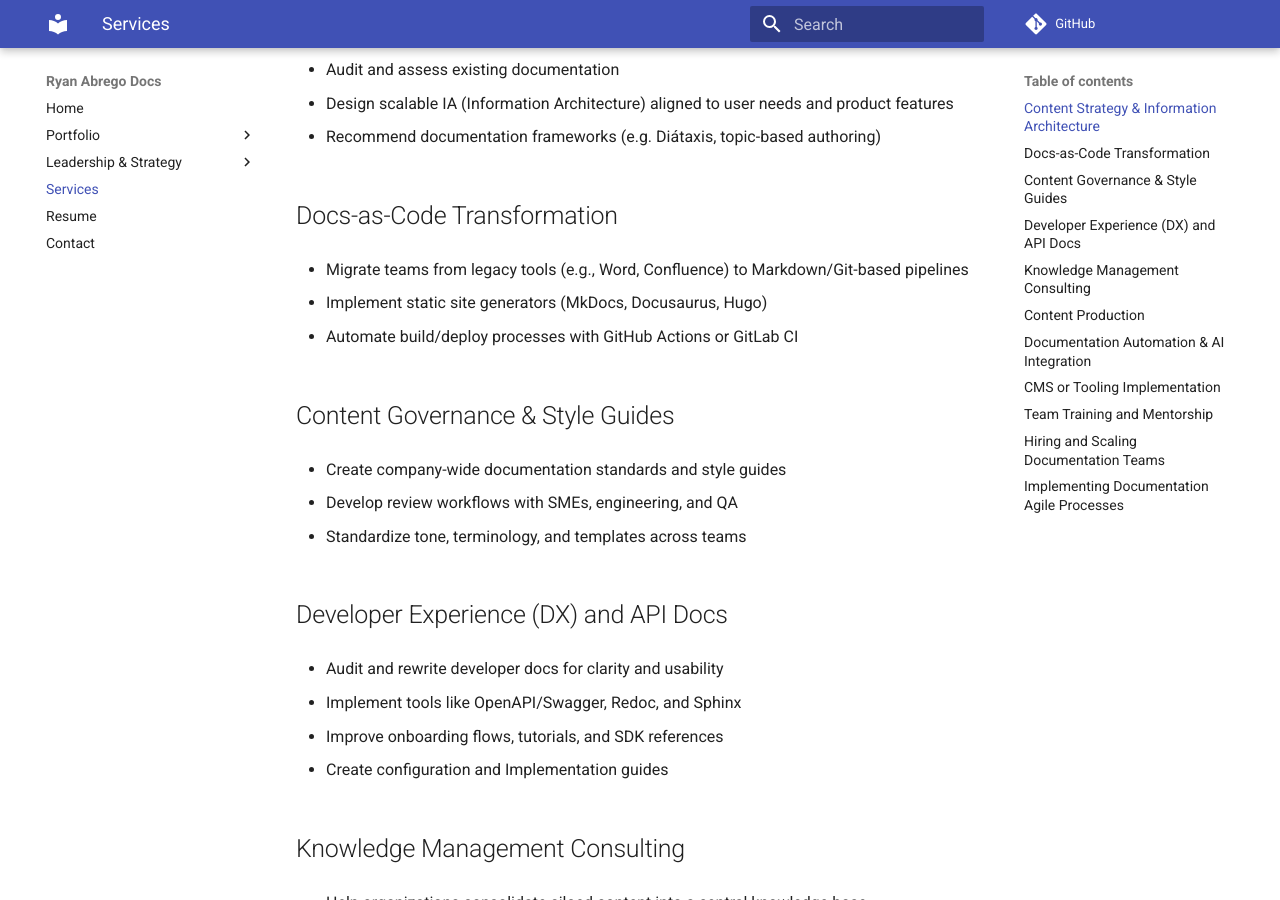
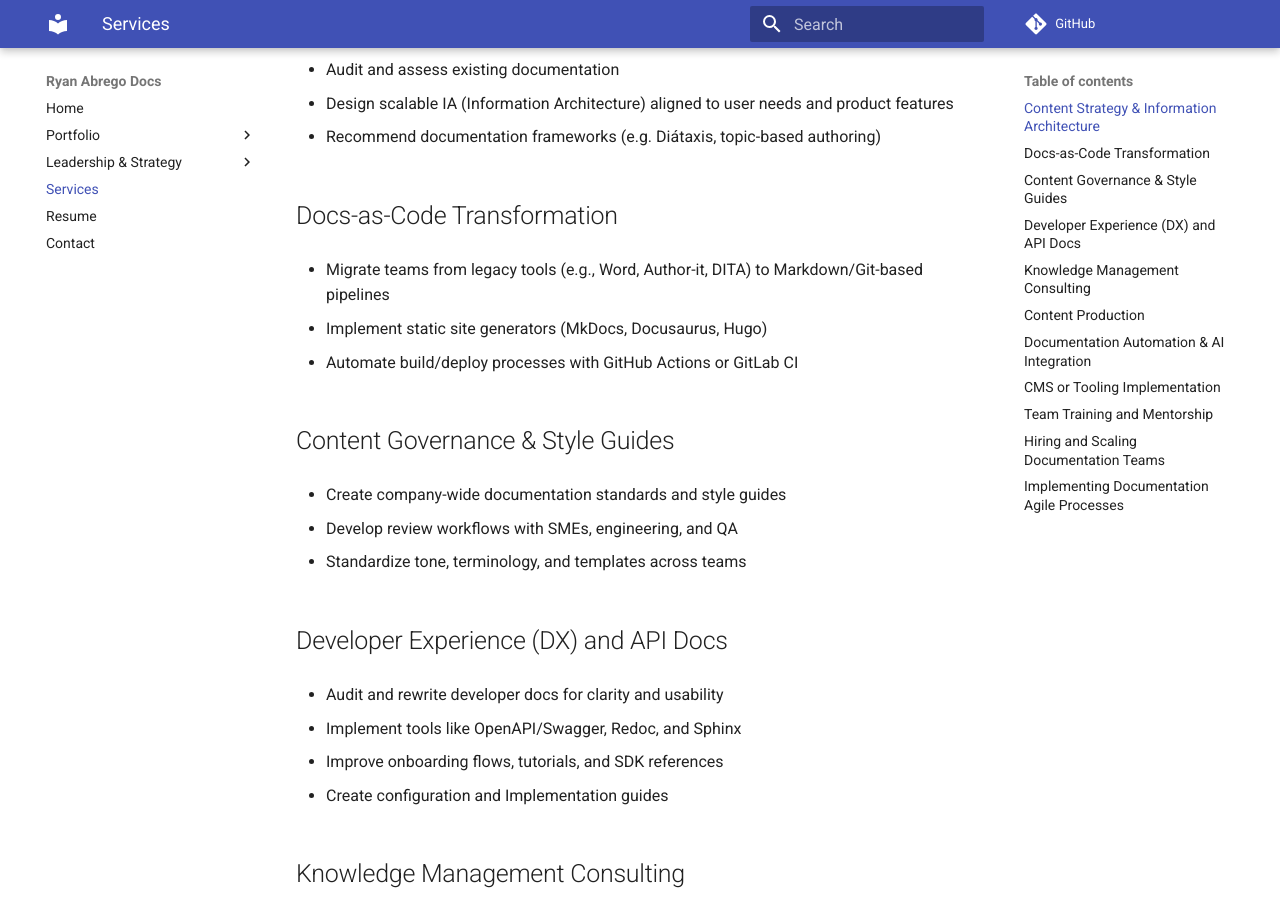
Before and after one commit to ryanabrego/MkDocs, an MkDocs documentation site: the page built from docs/services.md, in a window 1280 px wide and 900 px high, scrolled down 324 px. Built offline with MkDocs 1.6.1 and Material for MkDocs 9.7.7, drawn with Linux system fonts in a browser that asks for light colours; comment, search, counter and statistics services are not loaded.

Commit message:
Update services.md

```diff
--- a/docs/services.md
+++ b/docs/services.md
@@ -12,7 +12,7 @@
 
 ## Docs-as-Code Transformation
 
-* Migrate teams from legacy tools (e.g., Word, Confluence) to Markdown/Git-based pipelines
+* Migrate teams from legacy tools (e.g., Word, Author-it, DITA) to Markdown/Git-based pipelines
 
 * Implement static site generators (MkDocs, Docusaurus, Hugo)
 
```
